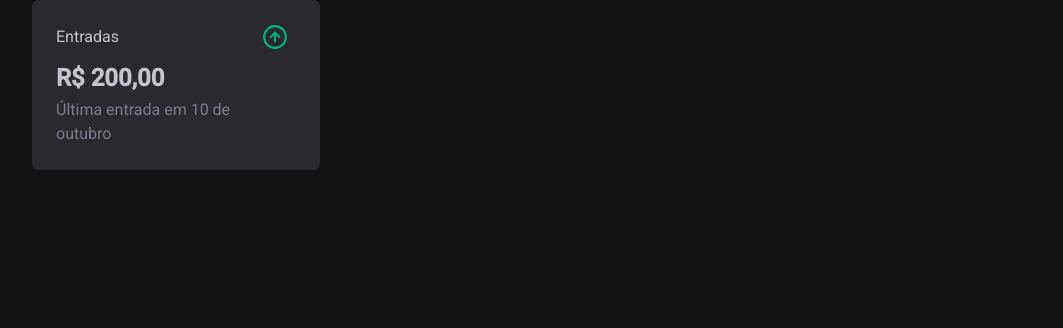
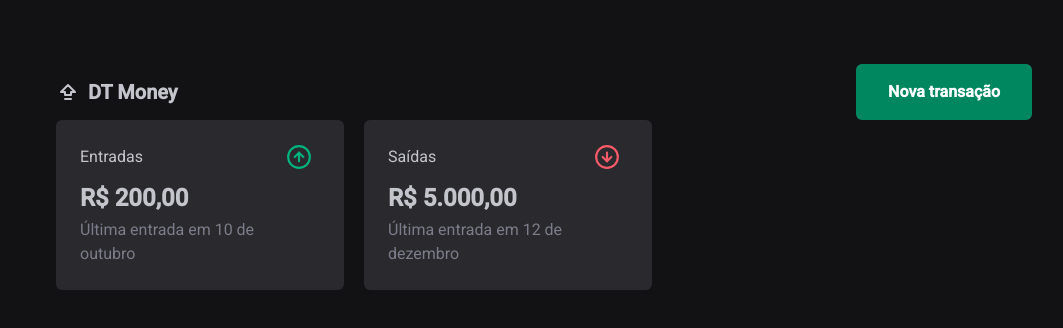
Before and after one commit to MatheusCPimentel/menta-money-test, a Next.js app: page / in a window 1280 px wide. Shown: the top 328 px of the page, without its empty margins (96-1159 px from the left). Built offline with nearby package versions, Linux system fonts and the light colour scheme.

Commit message:
Created the Button component

```diff
--- a/src/app/layout.tsx
+++ b/src/app/layout.tsx
@@ -3,6 +3,8 @@ import './globals.css'
 
 import { Roboto } from 'next/font/google'
 import { DashboardCard } from '@/components/DashboardCard'
+import { ArrowBigUpDash } from 'lucide-react'
+import { Button } from '@/components/Button'
 
 const roboto = Roboto({
   weight: ['400', '500'],
@@ -17,12 +19,29 @@ export const metadata = {
 export default function RootLayout({ children }: { children: ReactNode }) {
   return (
     <html lang="en" className={roboto.className}>
-      <body className="m-auto max-w-screen-lg bg-gray-1 text-gray-6">
-        <DashboardCard
-          amount={200}
-          isIncomeTransactionType
-          lastTransactionDate="10/10/2023"
-        />
+      <body className="m-auto max-w-screen-lg bg-gray-1 px-6 py-16 text-gray-6">
+        <header className="flex items-center justify-between">
+          <div className="flex items-center gap-2">
+            <ArrowBigUpDash size={24} />
+            <span className="text-xl font-bold">DT Money</span>
+          </div>
+
+          <Button>Nova transação</Button>
+        </header>
+
+        <div className={'flex items-center gap-5'}>
+          <DashboardCard
+            amount={200}
+            transactionType={'income'}
+            lastTransactionDate="10/10/2023"
+          />
+
+          <DashboardCard
+            amount={5000}
+            transactionType={'outcome'}
+            lastTransactionDate="12/12/2023"
+          />
+        </div>
 
         <div>{children}</div>
       </body>
--- /dev/null
+++ b/src/components/Button.tsx
@@ -0,0 +1,26 @@
+import { Search } from 'lucide-react'
+import { ButtonHTMLAttributes, FC } from 'react'
+
+interface ButtonProps extends ButtonHTMLAttributes<HTMLButtonElement> {
+  children: string
+  hasSearchIcon?: boolean
+}
+
+export const Button: FC<ButtonProps> = (props) => {
+  const { hasSearchIcon = false, children, ...rest } = props
+
+  return (
+    <button
+      className={`${
+        hasSearchIcon
+          ? 'border border-green-light bg-opacity-100 text-green-light hover:border-green hover:bg-green hover:text-white'
+          : 'bg-green text-white hover:bg-green-light'
+      } flex items-center gap-3 rounded-md px-4 py-2 font-bold transition-colors md:px-5 md:py-3 lg:px-8 lg:py-4`}
+      {...rest}
+    >
+      {hasSearchIcon ? <Search size={20} /> : null}
+
+      <span>{children}</span>
+    </button>
+  )
+}
--- a/src/components/DashboardCard.tsx
+++ b/src/components/DashboardCard.tsx
@@ -5,15 +5,15 @@ import { ptBR } from 'date-fns/locale'
 
 interface DashboardCardProps {
   amount: number
-  isIncomeTransactionType: boolean
+  transactionType: 'income' | 'outcome'
   lastTransactionDate: string
 }
 
 export const DashboardCard: FC<DashboardCardProps> = (props) => {
   const {
     amount = 0,
-    lastTransactionDate = '2023-06-17',
-    isIncomeTransactionType = true,
+    lastTransactionDate = '',
+    transactionType = 'income',
   } = props
 
   const formattedCurrency = new Intl.NumberFormat('pt-BR', {
@@ -30,7 +30,7 @@ export const DashboardCard: FC<DashboardCardProps> = (props) => {
   return (
     <div className="w-72 rounded-md bg-gray-3 p-6 pr-8">
       <div className="flex items-center justify-between pb-3">
-        {isIncomeTransactionType ? (
+        {transactionType === 'income' ? (
           <>
             <span>Entradas</span>
             <ArrowUpCircle className="text-green-light" size={26} />
```
